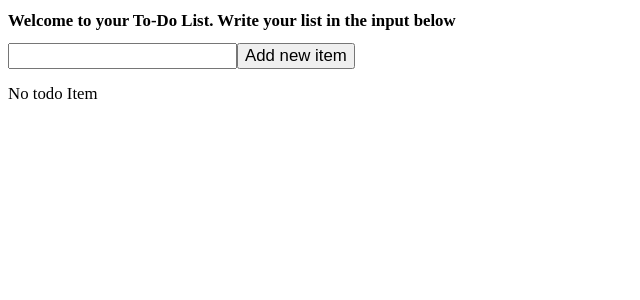
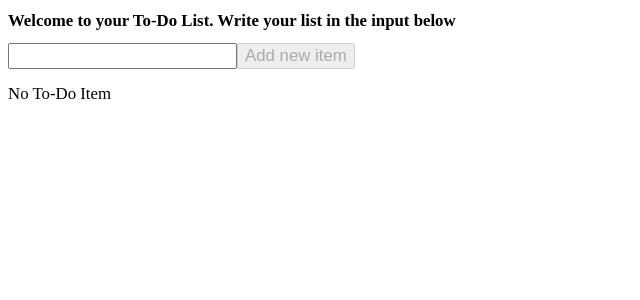
Before and after one commit to MobinaYousefian/ToDo-List-React-, a React (Vite) app: page / in a window 1280 px wide. Shown: the top 300 px of the page, without its empty margins (0-640 px from the left). Built offline with nearby package versions, Linux system fonts and the light colour scheme.

Commit message:
fix (bugs): fixed some bugs in Input text

```diff
--- a/src/Components/Input.jsx
+++ b/src/Components/Input.jsx
@@ -7,6 +7,10 @@ export const Input = ({onTodoAdd}) => {
         e.preventDefault();
         onTodoAdd(todoName);
         setTodoName('')
+        // if (todoName.trim()) {      //ye rahe dige braye inke bdone matn item nsaze.
+        //     onTodoAdd(todoName.trim());
+        //     setTodoName('')
+        // }
     }
 
     return (
@@ -14,7 +18,7 @@ export const Input = ({onTodoAdd}) => {
             <input value={todoName} onChange={(e) => {
                 setTodoName(e.target.value)
             }}/>
-            <button onClick={handleOnClick}>
+            <button onClick={handleOnClick} disabled={!todoName.trim()}>
                 Add new item
             </button>
         </div>
--- a/src/Components/List.jsx
+++ b/src/Components/List.jsx
@@ -5,7 +5,7 @@ export const List = ({todos, handleDeleteItem, handleToggleItem}) => {
     if (!todos.length) {
         return (
             <div>
-                No todo Item
+                No To-Do Item
             </div>
         )
     }
```
